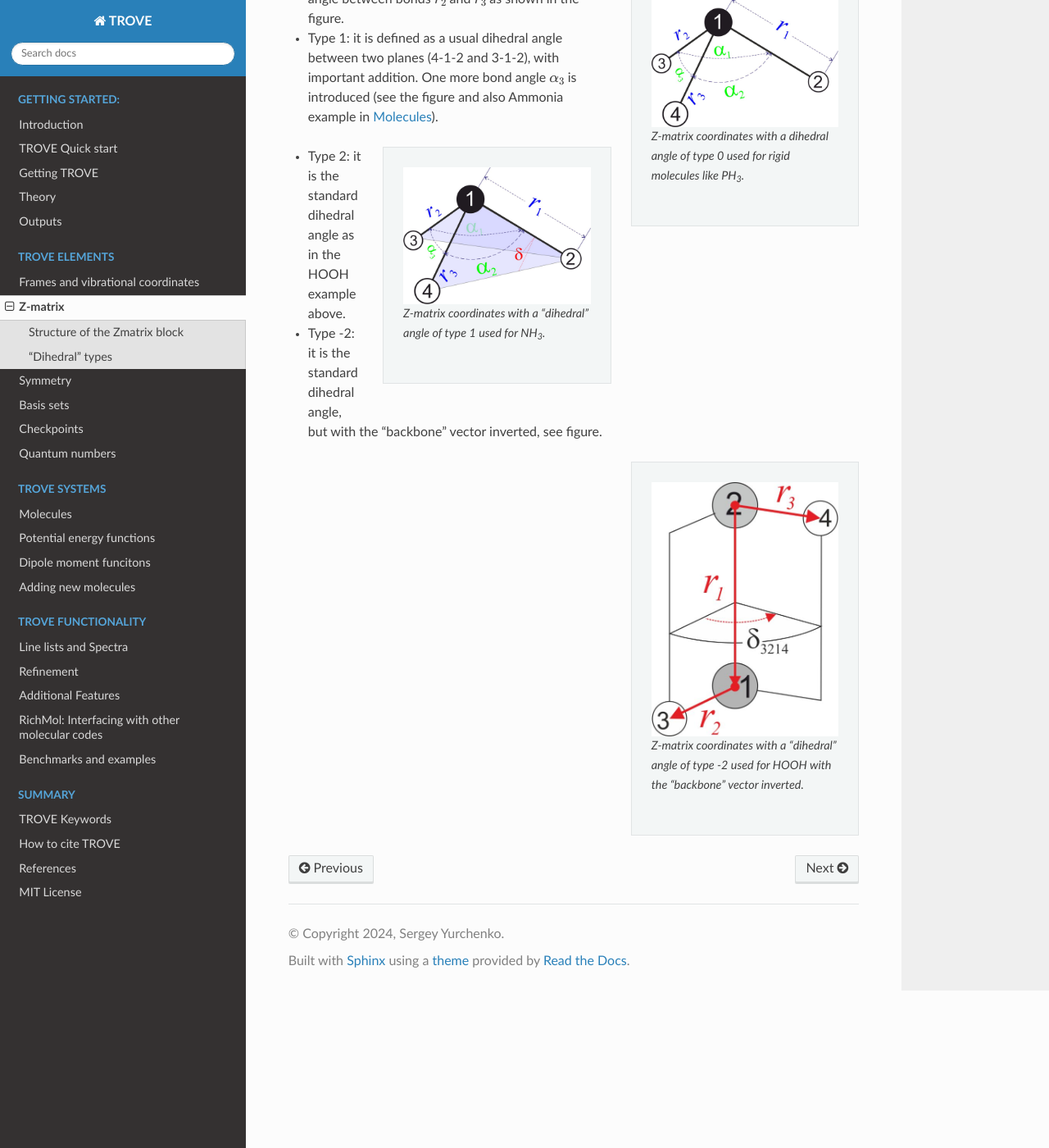
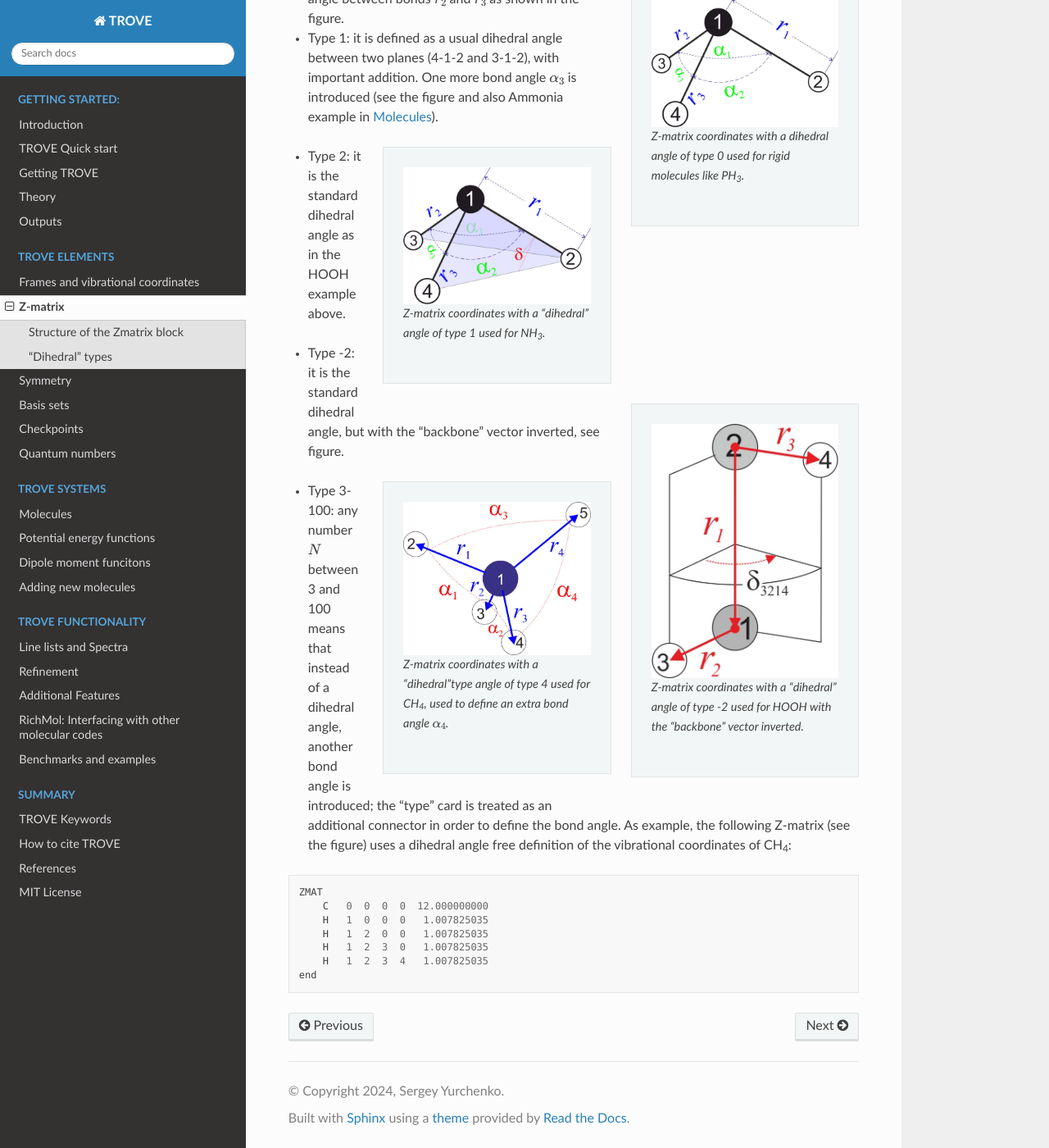
Before and after one commit to Trovemaster/TROVE, a Sphinx documentation site: the page built from docs/source/zmatrix.rst, in a window 1280 px wide and 1400 px high, scrolled down 1722 px. Shown: the whole window at 82% size. Built offline with Sphinx 7.4.7 and the Read the Docs theme 2.0.0, drawn with Linux system fonts in a browser that asks for light colours; formulas are drawn with MathJax 3.

Commit message:
CH4 zmat

```diff
--- a/docs/source/zmatrix.rst
+++ b/docs/source/zmatrix.rst
@@ -134,6 +134,13 @@ The following "Dihedral" types are available:
 
 - Type 2: it is the standard dihedral angle as in the HOOH example above.
 
+.. sidebar::
+
+   .. figure:: img/X2Y2_zmat-2.jpg
+       :alt: H2O2 Zmat
+
+       Z-matrix coordinates with a "dihedral" angle of type -2 used for HOOH with the "backbone" vector inverted.
+
 
 
 
@@ -144,7 +151,21 @@ The following "Dihedral" types are available:
 
 .. sidebar::
 
-   .. figure:: img/X2Y2_zmat-2.jpg
-       :alt: H2O2 Zmat
+   .. figure:: img/CH4_zmat-4.jpg
+       :alt: CH4 Zmat
 
-       Z-matrix coordinates with a "dihedral" angle of type -2 used for HOOH with the "backbone" vector inverted.
+       Z-matrix coordinates with a "dihedral"type angle of type 4 used for CH\ :sub:`4`, used to define an extra bond angle :math:`\alpha_4`.
+
+
+
+
+- Type 3-100: any number :math:`N` between 3 and 100 means that instead of a dihedral angle, another bond angle is introduced; the "type" card is treated as an additional connector in order to define the bond angle. As example, the following Z-matrix (see the figure) uses a dihedral angle free definition of the vibrational coordinates of CH\ :sub:`4`:
+::
+
+    ZMAT
+        C   0  0  0  0  12.000000000
+        H   1  0  0  0   1.007825035
+        H   1  2  0  0   1.007825035
+        H   1  2  3  0   1.007825035
+        H   1  2  3  4   1.007825035
+    end
```
Also changed, not shown: docs/source/img/CH4_zmat-4.jpg (added).
